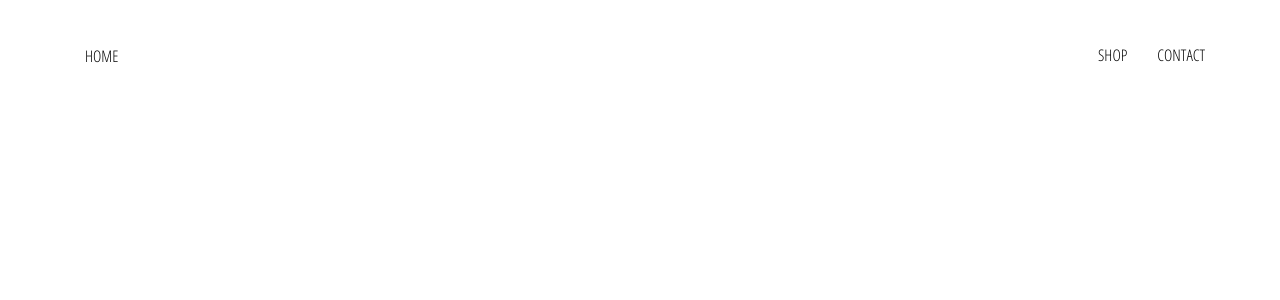
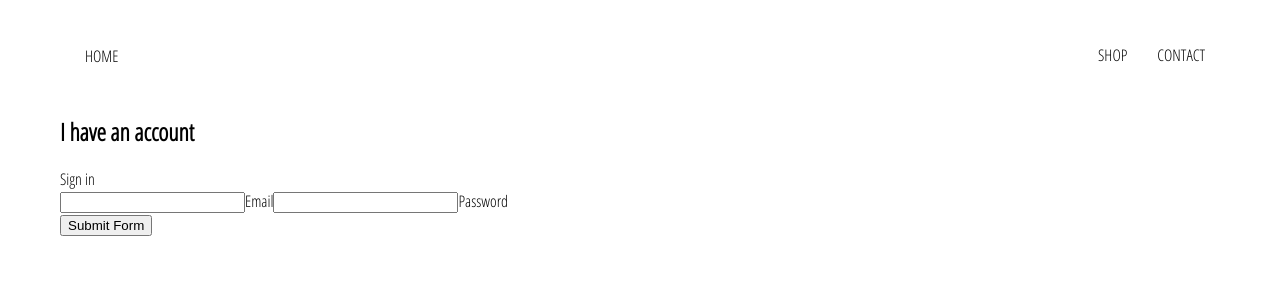
Before and after one commit to MisterJoz/AutoFinder-React, a React (Create React App) app: page /sign-in in a window 1280 px wide. Shown: the top 300 px of the page. Built offline with nearby package versions, Linux system fonts and the light colour scheme.

Commit message:
Add registration and signin component

```diff
--- a/src/App.js
+++ b/src/App.js
@@ -7,6 +7,7 @@ import "./App.css";
 import HomePage from "./pages/homepage/homepage.component";
 import ShopPage from "./pages/shop/shop.component";
 import Header from "./components/header/header.component";
+import Registration from "./pages/registration/registration.component";
 
 function App() {
   return (
@@ -15,6 +16,7 @@ function App() {
       <Switch>
         <Route exact path="/" component={HomePage} />
         <Route path="/shop" component={ShopPage} />
+        <Route path="/sign-in" component={Registration} />
       </Switch>
     </div>
   );
--- /dev/null
+++ b/src/components/sign-in/sign-in.component.jsx
@@ -0,0 +1,62 @@
+import React from "react";
+
+import "./sign-in.styles.scss";
+
+//state will live in sign-in component for sign-in functionality
+
+class SignIn extends React.Component {
+  constructor(props) {
+    super(props);
+
+    this.state = {
+      email: "",
+      password: "",
+    };
+  }
+
+  handleSubmit = (e) => {
+    e.preventDefault();
+
+    //clear out fields
+    this.setState({ email: "", password: "" });
+  };
+
+  //destructure target for dynamic function
+  handleChange = (e) => {
+    const { value, name } = e.target;
+
+    this.setState({ [name]: value });
+  };
+
+  render() {
+    return (
+      <div className="sign-in">
+        <h2>I have an account</h2>
+        <span>Sign in</span>
+
+        <form onSubmit={this.handleSubmit}>
+          <input
+            name="email"
+            type="email"
+            value={this.state.email}
+            onChange={this.handleChange}
+            required
+          />
+          <label>Email</label>
+          <input
+            name="password"
+            type="password"
+            value={this.state.password}
+            onChange={this.handleChange}
+            required
+          />
+          <label>Password</label>
+        </form>
+
+        <input type="submit" value="Submit Form"></input>
+      </div>
+    );
+  }
+}
+
+export default SignIn;
--- /dev/null
+++ b/src/pages/registration/registration.component.jsx
@@ -0,0 +1,13 @@
+import React from "react";
+
+import "./registration.styles.scss";
+
+import SignIn from "../../components/sign-in/sign-in.component";
+
+const Registration = () => (
+  <div className="registration">
+    <SignIn />
+  </div>
+);
+
+export default Registration;
```
Also changed, not shown: src/components/sign-in/sign-in.styles.scss (added), src/pages/registration/registration.styles.scss (added), 1 other file (tests, documents, lock files or other folders).
